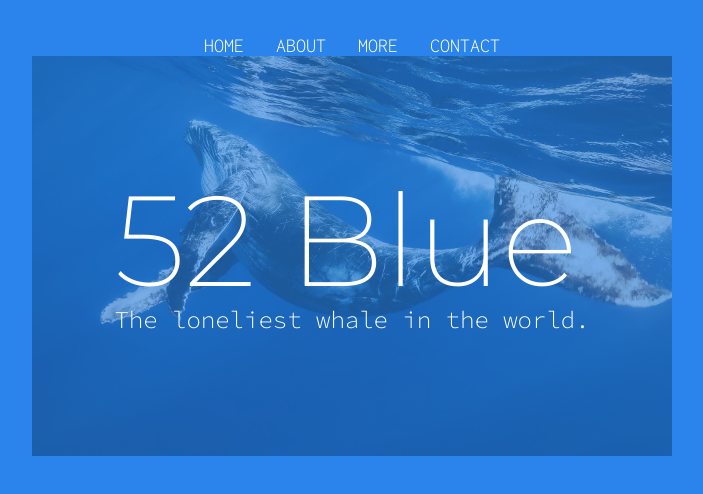
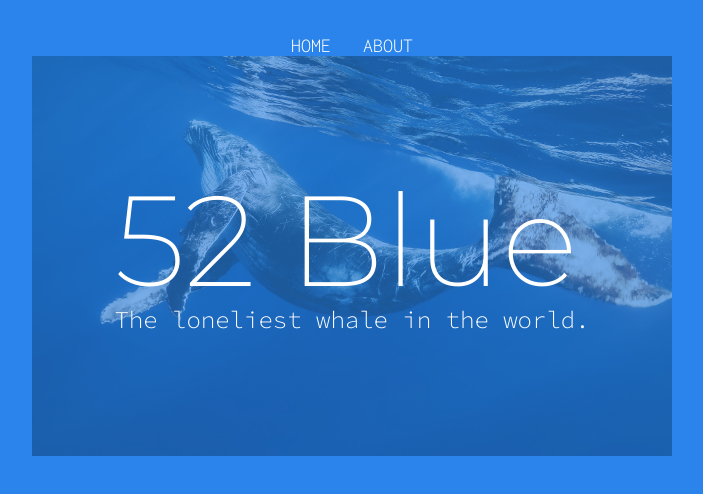
Before and after one commit to trinityprime/52htz, a React (Vite) app in the folder 52hz/: page / in a window 1280 px wide. Shown: the top 494 px of the page, without its empty margins (288-991 px from the left). Built offline with nearby package versions, Linux system fonts and the light colour scheme.

Commit message:
navbar fix

```diff
--- a/52hz/src/components/Navbar.jsx
+++ b/52hz/src/components/Navbar.jsx
@@ -34,16 +34,6 @@ const Navbar = () => {
               ABOUT
             </Link>
           </li>
-          <li className="p-4 hover:text-blue-200 hover:cursor-pointer hover:underline transition ease-in-out delay-50">
-            <Link className="nav-link" to="/more">
-              MORE
-            </Link>
-          </li>
-          <li className="p-4 hover:text-blue-200 hover:cursor-pointer hover:underline transition ease-in-out delay-50">
-            <Link className="nav-link" to="/contact">
-              CONTACT
-            </Link>
-          </li>
         </ul>
       </div>
     </div>
```
